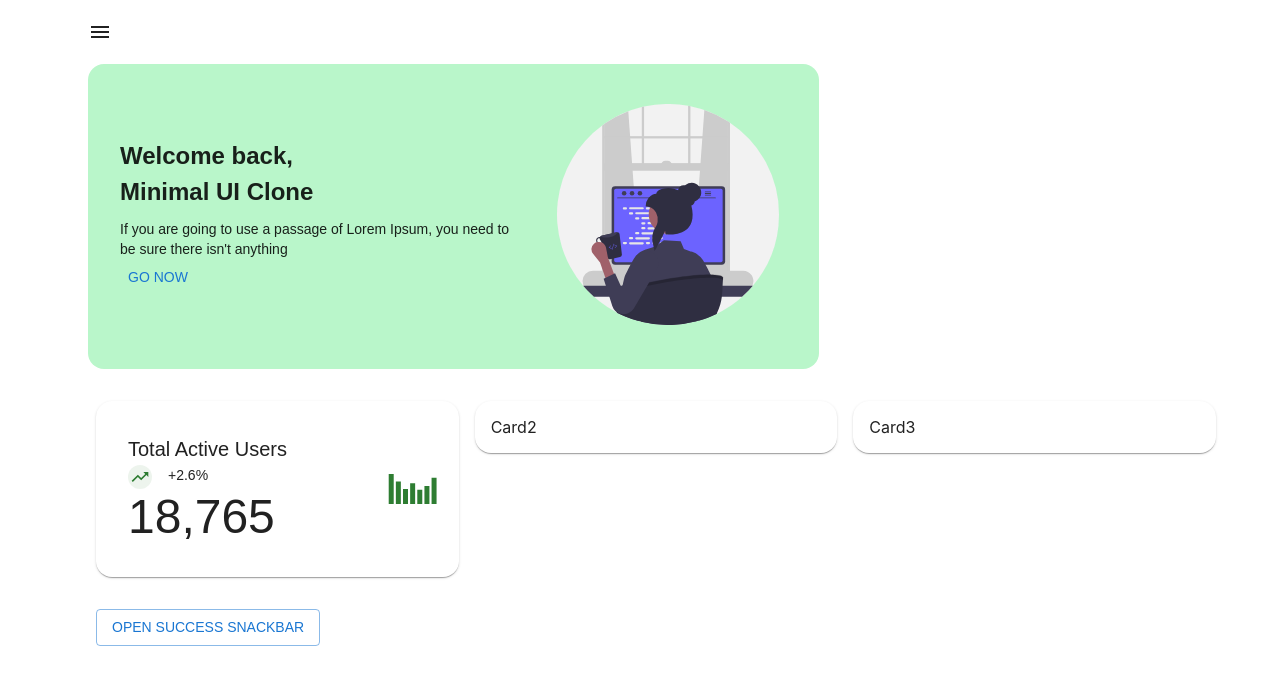
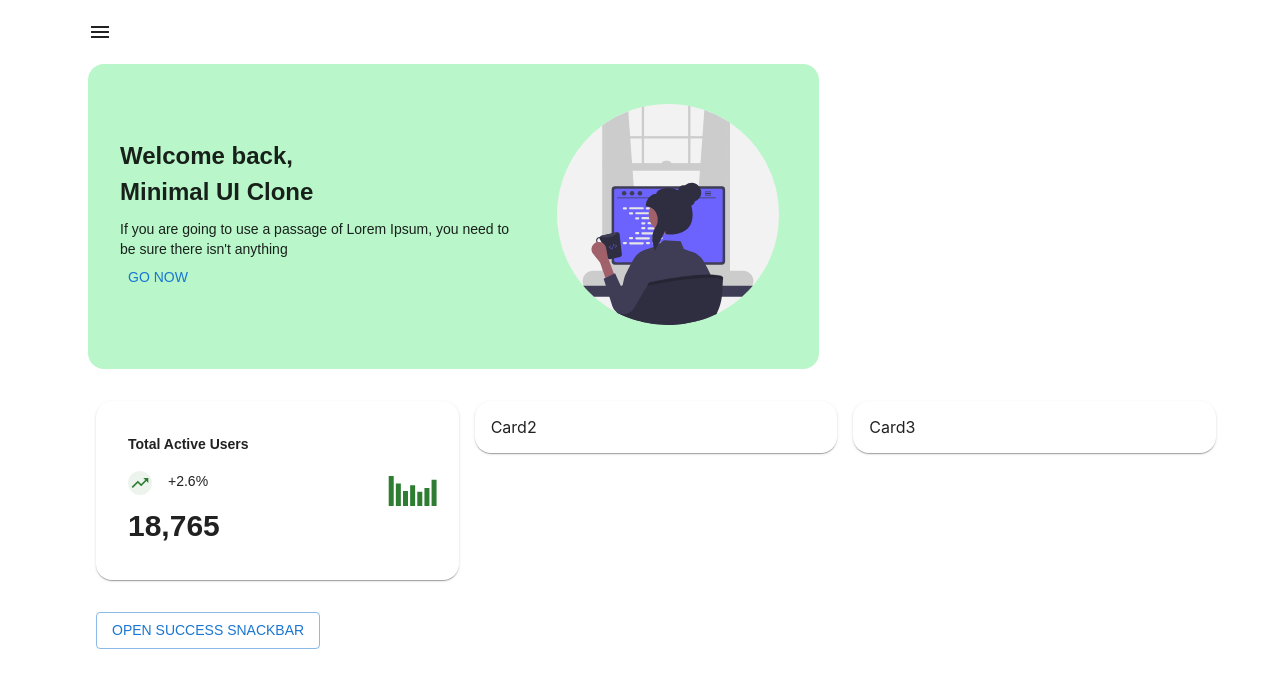
Before and after one commit to daisuke85a/mui-sample, a Next.js app: page /minimal-dashboard in a window 1280 px wide. Shown: the top 688 px of the page. Built offline with nearby package versions, Linux system fonts and the light colour scheme; a web font is replaced by a local one.

Commit message:
[Clean] BarChartCardの作成

```diff
--- a/pages/minimal-dashboard.tsx
+++ b/pages/minimal-dashboard.tsx
@@ -188,34 +188,13 @@ export default function MinimalDashboard() {
         <Stack spacing={2} margin={2}>
           <Grid container spacing={2}>
             <Grid item xs={4}>
-              <Card>
-                <Box padding={2} flexGrow={1}>
-                  <Typography variant='h6'>Total Active Users</Typography>
-                  <Stack direction='row' spacing={2}>
-                    <Box
-                      sx={{
-                        width: '24px',
-                        height: '24px',
-                        display: 'flex',
-                        borderRadius: '50%',
-                        alignItems: 'center',
-                        justifyContent: 'center',
-                        color: theme.palette.success.main,
-                        backgroundColor: `${theme.palette.success.main}16`,
-                      }}
-                    >
-                      <TrendingUpIcon fontSize='small' />
-                    </Box>
-                    <Typography variant='subtitle2'>+2.6%</Typography>
-                  </Stack>
-                  <Typography variant='h3'>18,765</Typography>
-                </Box>
-                <Box display='flex' alignItems='center' justifyContent='center'>
-                  <BarChart width={60} height={40} data={data}>
-                    <Bar dataKey='uv' fill={theme.palette.success.main} />
-                  </BarChart>
-                </Box>
-              </Card>
+              <BarChartCard
+                title='Total Active Users'
+                color={theme.palette.success.main}
+                data={activeUserData}
+                mainData={'18,765'}
+                trend={2.6}
+              />
             </Grid>
             <Grid item xs={4}>
               <Card>Card2</Card>
@@ -265,7 +244,63 @@ function BasicList() {
   );
 }
 
-const data = [
+interface BarChartCardProps {
+  title: string;
+  color: string;
+  data: any[];
+  mainData: string;
+  trend: number;
+}
+
+const BarChartCard = ({ title, color, data, trend, mainData }: BarChartCardProps) => {
+  return (
+    <Card>
+      <Box padding={2} flexGrow={1}>
+        <Typography
+          variant='h6'
+          sx={{
+            margin: '0px',
+            fontWeight: 600,
+            lineHeight: 1.57143,
+            fontSize: '0.875rem',
+          }}
+        >
+          {title}
+        </Typography>
+        <Stack direction='row' spacing={2} mt={2} mb={1}>
+          <Box
+            sx={{
+              width: '24px',
+              height: '24px',
+              display: 'flex',
+              borderRadius: '50%',
+              alignItems: 'center',
+              justifyContent: 'center',
+              color,
+              backgroundColor: `${color}16`,
+            }}
+          >
+            <TrendingUpIcon fontSize='small' />
+          </Box>
+          <Typography variant='subtitle2'>+{trend}%</Typography>
+        </Stack>
+        <Typography
+          variant='h3'
+          sx={{ fontSize: '1.875rem', margin: '0px', fontWeight: '700', lineHeight: 1.5 }}
+        >
+          {mainData}
+        </Typography>
+      </Box>
+      <Box display='flex' alignItems='center' justifyContent='center'>
+        <BarChart width={60} height={40} data={data}>
+          <Bar dataKey='uv' fill={color} />
+        </BarChart>
+      </Box>
+    </Card>
+  );
+};
+
+const activeUserData = [
   {
     name: 'Page A',
     uv: 4000,
```
